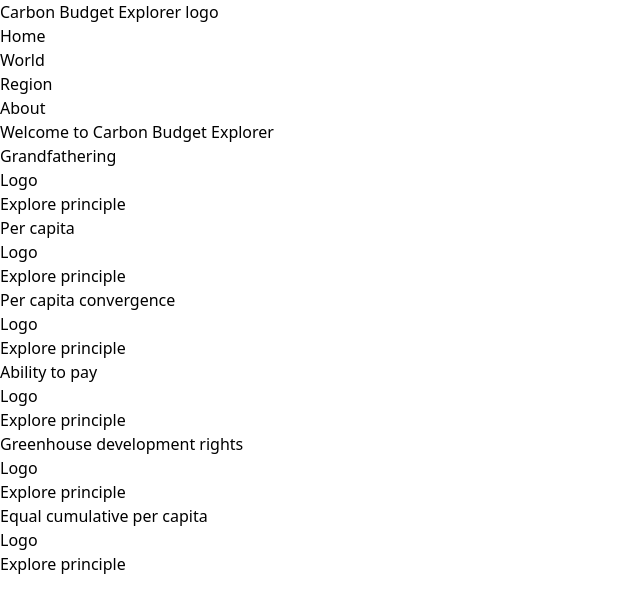
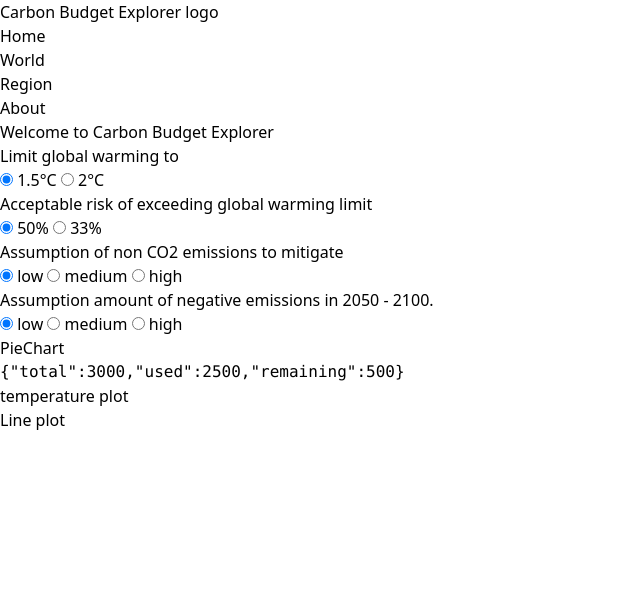
Before and after one commit to carbon-budget-explorer/cabe, a SvelteKit app: page / in a window 1280 px wide. Shown: the top 612 px of the page, without its empty margins (0-640 px from the left). Built offline with nearby package versions, Linux system fonts and the light colour scheme.

Commit message:
Add radio groups to landing page

```diff
--- /dev/null
+++ b/src/lib/searchparam.ts
@@ -0,0 +1,7 @@
+export function searchParam<T>(url: URL, name: string, defaultValue: T): T {
+	const param = url.searchParams.get(name);
+	if (param === null) {
+		return defaultValue;
+	}
+	return param as unknown as T;
+}
--- /dev/null
+++ b/src/lib/server/db/global.ts
@@ -0,0 +1,67 @@
+export const warmingChoices = ['1.5', '2'] as const;
+export type Warming = (typeof warmingChoices)[number];
+export const probabilityChoices = ['50', '67'] as const;
+export type Probability = (typeof probabilityChoices)[number];
+export const nonCO2MitigationChoices = ['low', 'medium', 'high'] as const;
+export type NonCO2Mitigation = (typeof nonCO2MitigationChoices)[number];
+export const negativeEmissionsChoices = ['low', 'medium', 'high'] as const;
+export type NegativeEmissions = (typeof negativeEmissionsChoices)[number];
+
+export interface GlobalBudgetQuery {
+	warming: Warming;
+	probability: Probability;
+	nonCO2Mitigation: NonCO2Mitigation;
+	negativeEmissions: NegativeEmissions;
+}
+
+export interface GlobalBudgetResult {
+	total: number;
+	used: number;
+	remaining: number;
+}
+
+interface GlobalBudget extends GlobalBudgetQuery, GlobalBudgetResult {}
+
+/**
+ * The total budget of CO2 in the world from 1860 - 2100 in Gt CO2.
+ *
+ */
+const co2_budget: GlobalBudget[] = [
+	{
+		warming: '1.5',
+		probability: '50',
+		nonCO2Mitigation: 'low',
+		negativeEmissions: 'low',
+		total: 3000,
+		used: 2500,
+		remaining: 500
+	},
+	{
+		warming: '2',
+		probability: '50',
+		nonCO2Mitigation: 'low',
+		negativeEmissions: 'low',
+		total: 4000,
+		used: 2500,
+		remaining: 1500
+	}
+];
+
+export function globalBudget(query: GlobalBudgetQuery): GlobalBudgetResult {
+	// TODO validate args
+	let result = co2_budget.find(
+		(b) =>
+			b.warming === query.warming &&
+			b.probability === query.probability &&
+			b.nonCO2Mitigation === query.nonCO2Mitigation &&
+			b.negativeEmissions === query.negativeEmissions
+	);
+	if (!result) {
+		result = co2_budget[0];
+	}
+	return {
+		total: result.total,
+		used: result.used,
+		remaining: result.remaining
+	};
+}
--- /dev/null
+++ b/src/routes/+page.server.ts
@@ -0,0 +1,30 @@
+import { searchParam } from '$lib/searchparam';
+import type { PageServerLoad } from './$types';
+import {
+	warmingChoices,
+	type GlobalBudgetQuery,
+	nonCO2MitigationChoices as nonCO2MitigationChoices,
+	negativeEmissionsChoices,
+	probabilityChoices,
+	globalBudget
+} from '$lib/server/db/global';
+
+export const load = (async ({ url }: { url: URL }) => {
+	const query: GlobalBudgetQuery = {
+		warming: searchParam(url, 'warming', '1.5'),
+		probability: searchParam(url, 'probability', '50'),
+		nonCO2Mitigation: searchParam(url, 'nonCO2mitigation', 'low'),
+		negativeEmissions: searchParam(url, 'negative_emissions', 'low')
+	};
+	const result = globalBudget(query);
+	return {
+		query,
+		choices: {
+			warming: warmingChoices,
+			nonCO2Mitigation: nonCO2MitigationChoices,
+			probability: probabilityChoices,
+			negativeEmissions: negativeEmissionsChoices
+		},
+		result
+	};
+}) satisfies PageServerLoad
--- a/src/routes/+page.svelte
+++ b/src/routes/+page.svelte
@@ -1,18 +1,122 @@
 <script lang="ts">
-	import { principles as principlesMap } from '$lib/principles';
-	export const principles = Array.from(principlesMap);
+	import { goto } from '$app/navigation';
+	import { browser } from '$app/environment';
+	import { page } from '$app/stores';
+	import type { PageData } from './$types';
+
+	export let data: PageData;
+
+	type ChangeEvent = Event & {
+		currentTarget: EventTarget & HTMLInputElement;
+	};
+
+	function changeWarming(event: ChangeEvent) {
+		if (browser) {
+			const params = new URLSearchParams($page.url.search);
+			params.set('warming', event.currentTarget.value);
+			goto(`?${params.toString()}`);
+		}
+	}
+
+	function changeProbability(event: ChangeEvent) {
+		if (browser) {
+			const params = new URLSearchParams($page.url.search);
+			params.set('probability', event.currentTarget.value);
+			goto(`?${params.toString()}`);
+		}
+	}
+
+	function changeNonCO2Mitigation(event: ChangeEvent) {
+		if (browser) {
+			const params = new URLSearchParams($page.url.search);
+			params.set('nonCO2Mitigation', event.currentTarget.value);
+			goto(`?${params.toString()}`);
+		}
+	}
+
+	function changeNegativeEmissions(event: ChangeEvent) {
+		if (browser) {
+			const params = new URLSearchParams($page.url.search);
+			params.set('negativeEmissions', event.currentTarget.value);
+			goto(`?${params.toString()}`);
+		}
+	}
+	// TODO show loading message when server is processing
 </script>
 
 <h1 class="pb-20 text-3xl font-bold">Welcome to Carbon Budget Explorer</h1>
 
-<div class="flex flex-wrap gap-10">
-	{#each principles as principle}
-		<div class="h-100 flex w-64 flex-col gap-2 rounded-md bg-gray-100 p-4 shadow-md">
-			<h2 class="h-20 text-lg font-bold">{principle[1]}</h2>
-			<a href={`/world?sv=${principle[0]}`}>
-				<p class="w-42 bg-muted h-48 rounded-sm bg-slate-300 text-center">Logo</p>
-			</a>
-			<a class="underline" href={`/world?sv=${principle[0]}`}>Explore principle</a>
+<div class="flex flex-row justify-around">
+	<div class="">
+		<div>
+			<p>Limit global warming to</p>
+			{#each data.choices.warming as warmingChoice}
+				<label>
+					<input
+						type="radio"
+						name="target"
+						value={warmingChoice}
+						checked={warmingChoice === data.query.warming}
+						on:change={changeWarming}
+					/>
+					{warmingChoice}°C
+				</label>
+			{/each}
 		</div>
-	{/each}
+		<div>
+			<p>Acceptable risk of exceeding global warming limit</p>
+			{#each data.choices.probability as probabilityChoice}
+				<label>
+					<input
+						type="radio"
+						name="probability"
+						value={probabilityChoice}
+						checked={probabilityChoice === data.query.probability}
+						on:change={changeProbability}
+					/>
+					{100-parseFloat(probabilityChoice)}%
+				</label>
+			{/each}
+		</div>
+		<div>
+			<p>Assumption of non CO2 emissions to mitigate</p>
+			{#each data.choices.nonCO2Mitigation as nonCO2MitigationChoice}
+				<label>
+					<input
+						type="radio"
+						name="nonCO2Mitigation"
+						value={nonCO2MitigationChoice}
+						checked={nonCO2MitigationChoice === data.query.nonCO2Mitigation}
+						on:change={changeNonCO2Mitigation}
+					/>
+					{nonCO2MitigationChoice}
+				</label>
+
+			{/each}
+		</div>
+		<div>
+			<p>Assumption amount of negative emissions in 2050 - 2100.</p>
+			{#each data.choices.negativeEmissions as negativeEmissionsChoice}
+				<label>
+					<input
+						type="radio"
+						name="negativeEmissions"
+						value={negativeEmissionsChoice}
+						checked={negativeEmissionsChoice === data.query.negativeEmissions}
+						on:change={changeNegativeEmissions}
+					/>
+					{negativeEmissionsChoice}
+				</label>
+
+			{/each}
+		</div>
+	</div>
+	<div class="flex flex-col justify-around">
+			<div>
+				PieChart
+				<pre>{JSON.stringify(data.result)}</pre>
+			</div>
+			<div>temperature plot</div>
+	</div>
+	<div>Line plot</div>
 </div>
```
Also changed, not shown: src/routes/world/+page.server.ts (+1 -8 lines).
